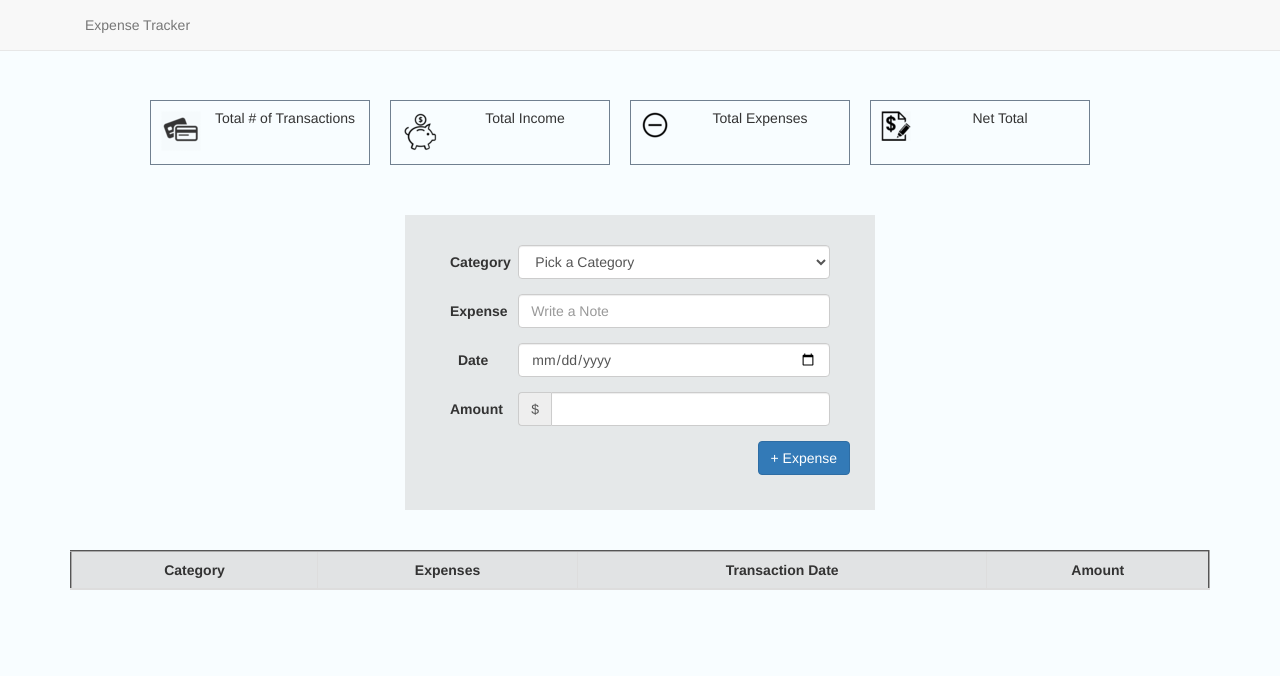
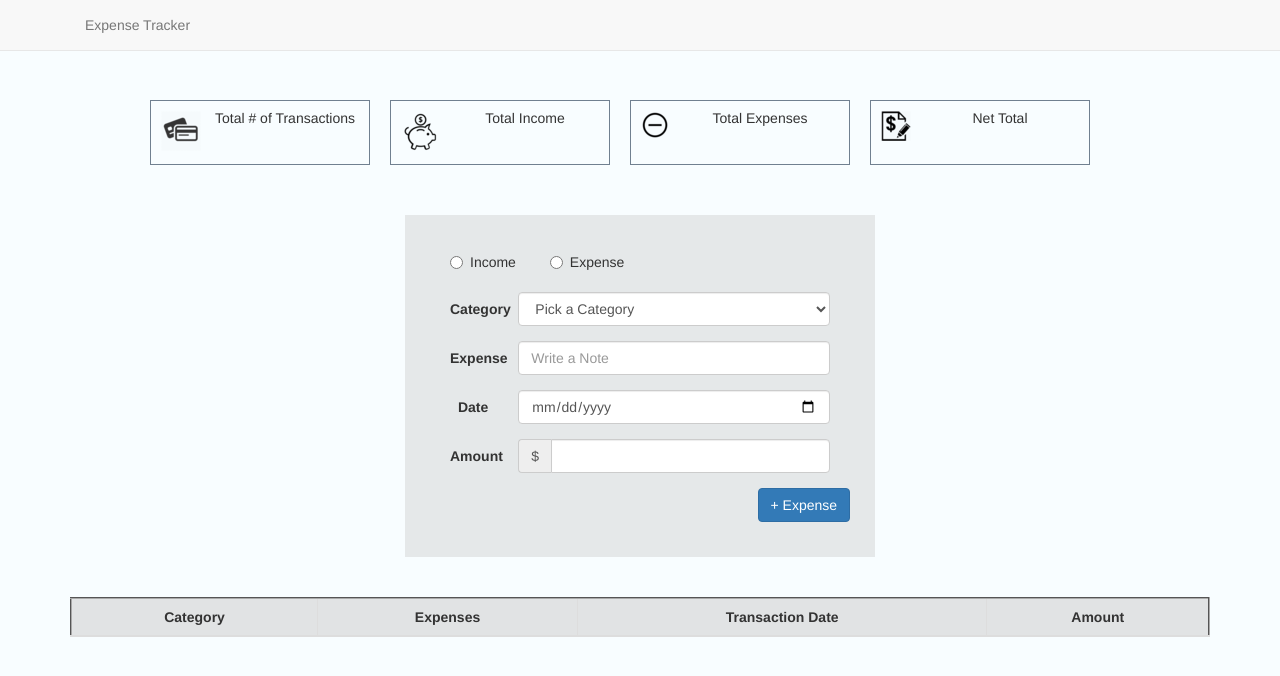
Before and after one commit to xmichelle/expense-tracker, a website: page public/index.html in a window 1280 px wide. Drawn offline with nearby package versions, Linux system fonts and the light colour scheme; no server answers.

Commit message:
Added income and expense radio buttons to the form. #7

```diff
--- a/public/index.html
+++ b/public/index.html
@@ -64,6 +64,14 @@
   </div>
   <div class="container">
     <form class="form-horizontal" id="expense-form">
+      <label class="radio-inline" id="radio-income">
+        <input type="radio" name="form" value="income" />
+        Income
+      </label>
+      <label class="radio-inline" id="radio-expense">
+        <input type="radio" name="form" value="expense" />
+        Expense
+      </label>
       <div class="form-group">
         <label for="expenseItem" class="col-sm-2 control-label">Category</label>
         <div class="col-sm-10">
--- a/public/styles.css
+++ b/public/styles.css
@@ -34,6 +34,15 @@ body {
   background: rgba(211, 211, 211, 0.5);
 }
 
+.form-horizontal .radio,
+.form-horizontal .radio-inline {
+  margin-bottom: 20px;
+}
+
+#radio-expense {
+  margin-left: 30px;
+}
+
 th,
 td {
   text-align: center;
```
